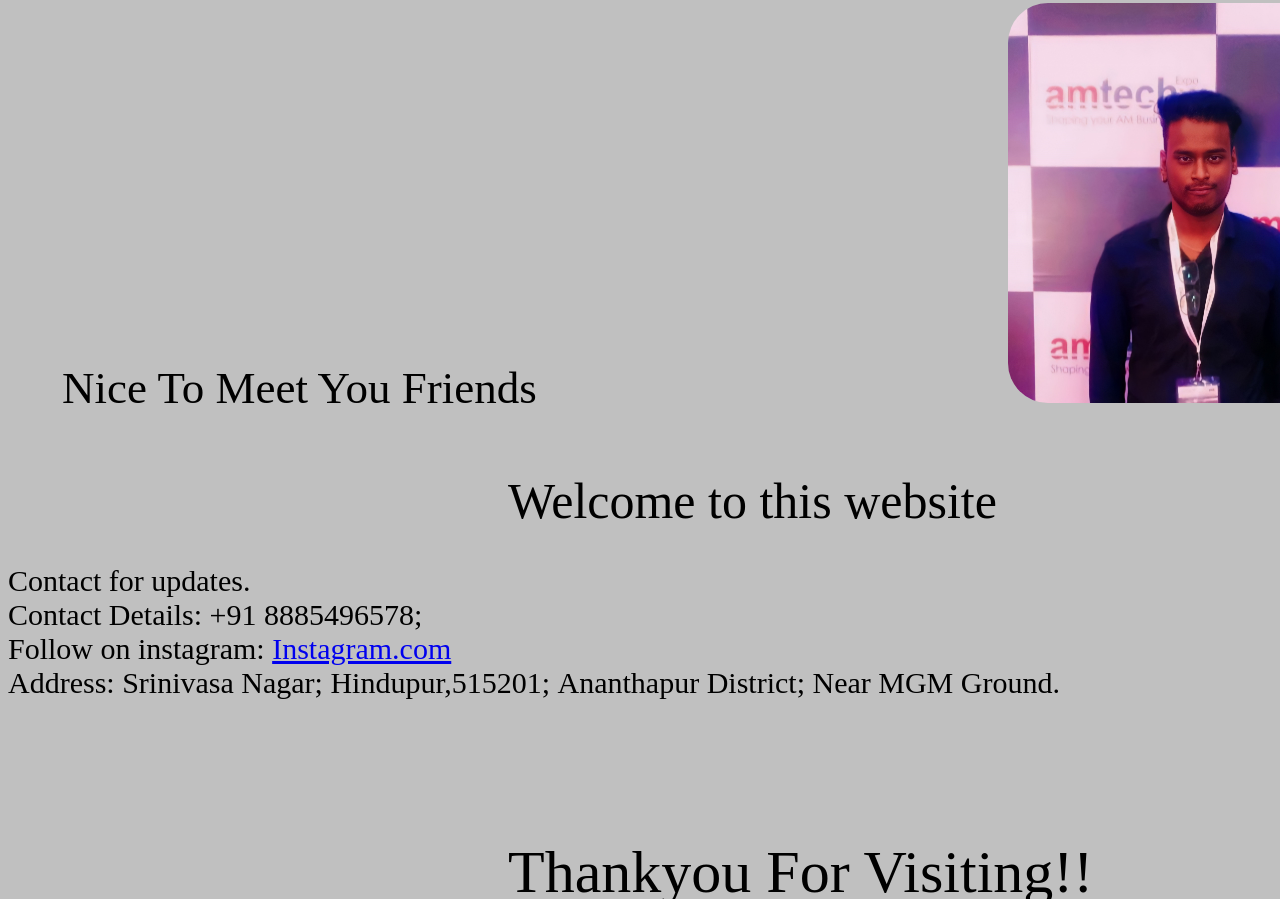
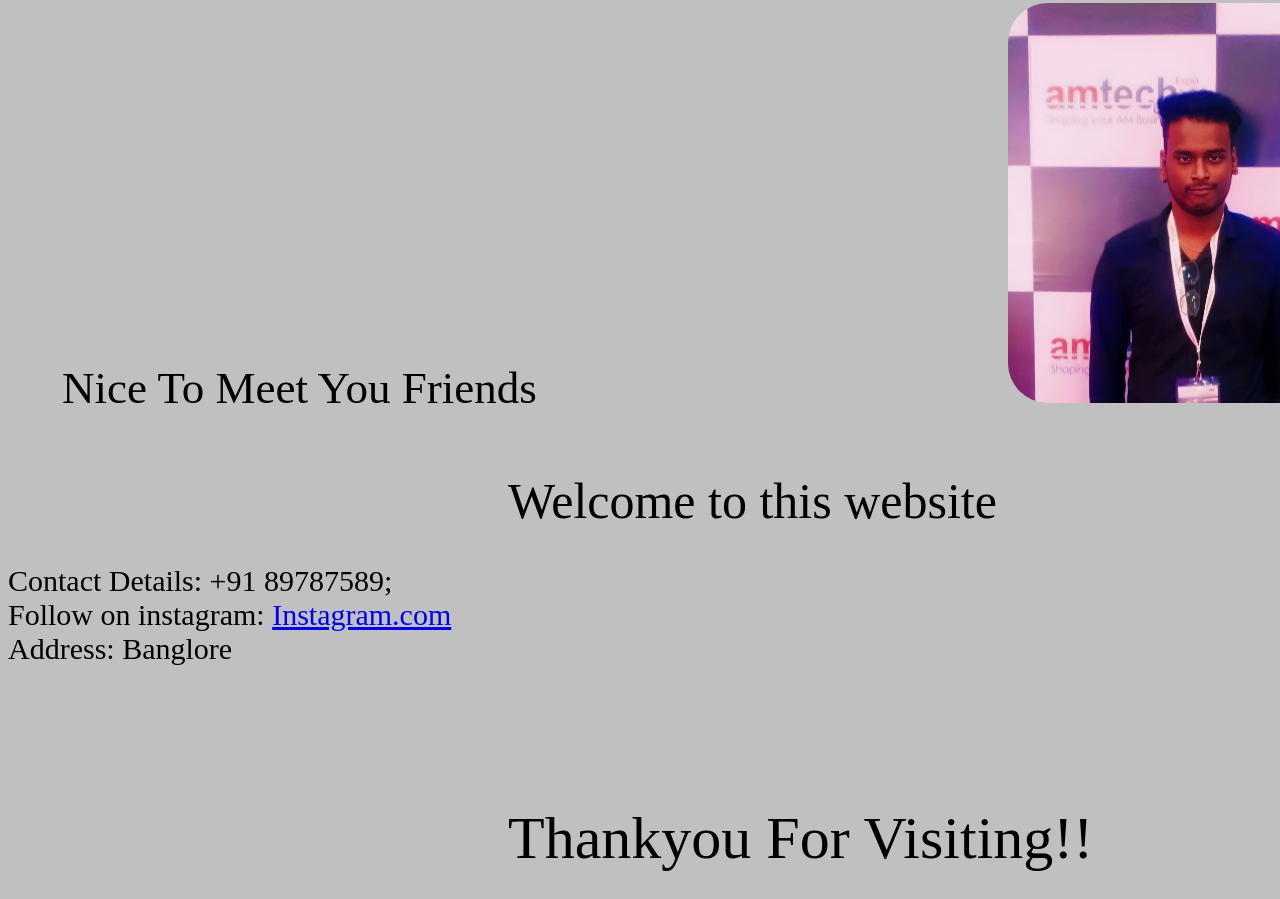
Before and after one commit to Tarunshetty8/Tarun, a plain HTML site: page index.html in a window 1280 px wide. Shown: the part 308-1207 px from the top of the page. Drawn offline with Linux system fonts and the light colour scheme.

Commit message:
Update index.html

```diff
--- a/index.html
+++ b/index.html
@@ -46,10 +46,9 @@
         Welcome to this website<br>
     </p2>
     <p3 style="font-size: 30px;"><br>
-        Contact for updates.<br>
-        Contact Details: +91 8885496578;<br>
+        Contact Details: +91 89787589;<br>
         Follow on instagram: <a href="https://instagram.com/tarun.shetty____?igshid=NTc4MTIwNjQ2YQ==">Instagram.com</a><br>
-        Address: Srinivasa Nagar;&nbsp;Hindupur,515201;&nbsp;Ananthapur District;&nbsp;Near MGM Ground.<br>
+        Address: Banglore<br>
     </p3>
     <p4 style="font-size: 60px;"><br><br>
         Thankyou For Visiting!!
```
